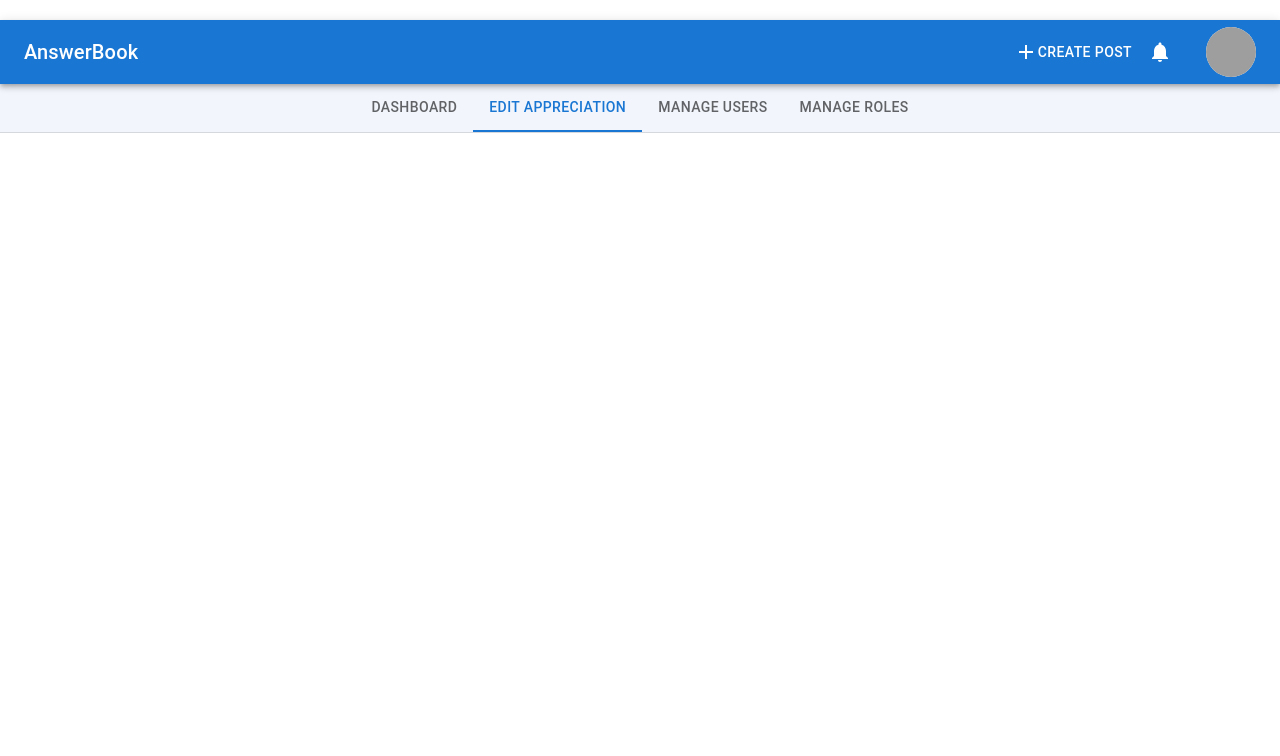
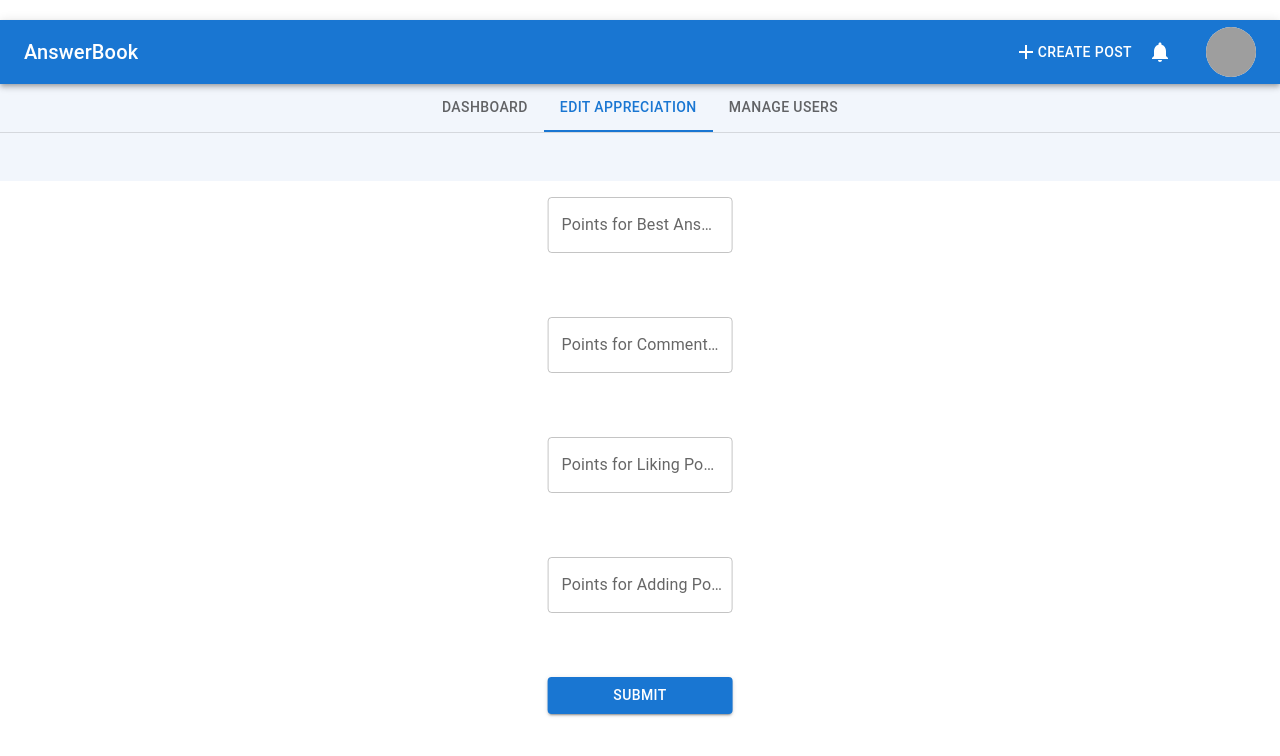
Before and after one commit to shivambhojani/AnserBook-UI, a React (Create React App) app: page /adminhome in a window 1280 px wide. Both pictures are taken after a click on the tab "EDIT APPRECIATION". Shown: the top 756 px of the page. Built offline with nearby package versions, Linux system fonts and the light colour scheme; grey boxes are pictures that could not be loaded.

Commit message:
Aman dev

```diff
--- a/src/components/Admin/AdminHome.tsx
+++ b/src/components/Admin/AdminHome.tsx
@@ -6,6 +6,8 @@ import TabList from "@mui/lab/TabList";
 import TabPanel from "@mui/lab/TabPanel";
 import "./AdminHome.css";
 import AdminDashboard from "./AdminDashboard";
+import AppreciationManage from "./AppreciationManage";
+import ProfileListing from "./ProfileListing";
 
 export default function AdminHome() {
   const [value, setValue] = React.useState("1");
@@ -23,13 +25,18 @@ export default function AdminHome() {
               <Tab label="Dashboard" value="1" />
               <Tab label="Edit Appreciation" value="2" />
               <Tab label="Manage Users" value="3" />
-              <Tab label="Manage Roles" value="4" />
             </TabList>
           </div>
         </Box>
         <TabPanel value="1">
           <AdminDashboard></AdminDashboard>
         </TabPanel>
+        <TabPanel value="2">
+          <AppreciationManage />
+        </TabPanel>
+        <TabPanel value="3">
+          <ProfileListing />
+        </TabPanel>
       </TabContext>
     </Box>
   );
--- /dev/null
+++ b/src/components/Admin/AppreciationManage.css
@@ -0,0 +1,32 @@
+.Box {
+  width: 30%;
+  position: relative;
+  text-align: center;
+  margin: auto;
+}
+
+.TextFields {
+  margin-top: 50px;
+}
+
+.InputLabel {
+  margin-top: 50px;
+}
+
+.ValueLabel {
+  position: relative;
+  text-align: center;
+  margin-top: 10px;
+}
+
+.KeyLabel {
+  align-items: cen;
+}
+
+.DivText {
+  border-bottom: 0.1px solid;
+  border-color: blueviolet;
+}
+.button-save {
+  top: 0px;
+}
--- /dev/null
+++ b/src/components/Admin/AppreciationManage.tsx
@@ -0,0 +1,118 @@
+import React from "react";
+import TextField from "@mui/material/TextField";
+import "./AppreciationManage.css";
+import Button from "@mui/material/Button";
+import Stack from "@mui/material/Stack";
+import Box from "@mui/material/Box";
+import { ReactElement } from "react";
+import { useState } from "react";
+
+let bestAnswerPoints: any; //Hook to store points
+let setBestAnswerPoints: any; //Hook to store points
+let commentPoints: any; //Hook to store points
+let setCommentPoints: any; //Hook to store points
+let likePoints: any; //Hook to store points
+let setLikePoints: any; //Hook to store points
+let postPoints: any; //Hook to store points
+let setPostPoints: any; //Hook to store points
+
+let editMode: any; //if the page is in editable mode
+let setEditMode: any; //change the value once the page changes the mode
+
+function AppreciationManage() {
+  [bestAnswerPoints, setBestAnswerPoints] = React.useState(false);
+  [commentPoints, setCommentPoints] = useState("");
+  [likePoints, setLikePoints] = useState("");
+  [postPoints, setPostPoints] = useState("");
+  [editMode, setEditMode] = useState("YES");
+
+  return (
+    <Box className="Box">
+      <BodyContent />
+    </Box>
+  );
+}
+
+const submitForm = (event: React.FormEvent<HTMLFormElement>) => {
+  // Preventing the page from reloading
+  event.preventDefault();
+  setEditMode("NO");
+};
+
+const BodyContent: React.FC = (): ReactElement => {
+  if (editMode === "NO") {
+    return (
+      <Stack spacing={4} className="TextFields">
+        <div className="DivText">
+          <label>Points for Best Answer</label>
+          <h2 className="ValueLabel">{bestAnswerPoints}</h2>
+        </div>
+        <div className="DivText">
+          <label>Points for Commenting</label>
+          <h2 className="ValueLabel">{commentPoints}</h2>
+        </div>
+        <div className="DivText">
+          <label>Points for Liking Posts</label>
+          <h2 className="ValueLabel">{likePoints}</h2>
+        </div>
+        <div>
+          <label>Points for Adding Posts</label>
+          <h2 className="ValueLabel">{postPoints}</h2>
+        </div>
+        <div>
+          <label>Points for Adding Posts</label>
+          <h2 className="ValueLabel">{postPoints}</h2>
+        </div>
+        <Button
+          variant="contained"
+          className="button-save"
+          onClick={() => {
+            setEditMode("YES");
+          }}
+        >
+          Edit
+        </Button>
+      </Stack>
+    );
+  }
+
+  return (
+    <form onSubmit={submitForm}>
+      <Stack spacing={8} className="TextFields">
+        <TextField
+          required
+          label="Points for Best Answer"
+          color="primary"
+          type="number"
+          onChange={(e) => setBestAnswerPoints(e.target.value)}
+        />
+        <TextField
+          required
+          label="Points for Commenting"
+          color="primary"
+          type="number"
+          onChange={(e) => setCommentPoints(e.target.value)}
+        />
+        <TextField
+          required
+          label="Points for Liking Posts"
+          color="primary"
+          type="number"
+          onChange={(e) => setLikePoints(e.target.value)}
+        />
+        <TextField
+          required
+          label="Points for Adding Posts"
+          color="primary"
+          type="number"
+          onChange={(e) => setPostPoints(e.target.value)}
+        />
+        <Button type="submit" variant="contained" className="button-save">
+          Submit
+        </Button>
+      </Stack>
+    </form>
+  );
+};
+
+export default AppreciationManage;
--- /dev/null
+++ b/src/components/Admin/ProfileListing.css
@@ -0,0 +1,12 @@
+.table-container {
+  width: 80%;
+  margin: auto;
+  height: 50%;
+  background-color: yellow;
+}
+
+.TextFields {
+  position: absolute;
+  left: 50%;
+  transform: translate(-50%, -10px);
+}
--- /dev/null
+++ b/src/components/Admin/ProfileListing.tsx
@@ -0,0 +1,110 @@
+import { useNavigate } from "react-router-dom";
+import { Box } from "@mui/system";
+import { useEffect, useState } from "react";
+import axios from "axios";
+import "./ProfileListing.css";
+import Table from "@mui/material/Table";
+import TableBody from "@mui/material/TableBody";
+import TableCell from "@mui/material/TableCell";
+import TableContainer from "@mui/material/TableContainer";
+import TableHead from "@mui/material/TableHead";
+import TableRow from "@mui/material/TableRow";
+import Paper from "@mui/material/Paper";
+import { TextField } from "@mui/material";
+
+export interface Profile {
+  id: string;
+  firstName: string;
+  lastName: string;
+  email: string;
+  title: string;
+  picture: string;
+}
+
+function ProfileListing() {
+  const navigate = useNavigate();
+
+  const [profiles, setProfiles] = useState<Profile[]>([]);
+  const [filteredProfile, setFilteredProfile] = useState<Profile[]>([]);
+
+  useEffect(() => {
+    axios
+      .get("https://tutorial4-api.herokuapp.com/api/users/")
+      .then(function (response) {
+        setProfiles(response.data.data);
+        setFilteredProfile(response.data.data);
+      })
+      .catch(function (error) {});
+  }, []);
+
+  const searchUsers = (searchValue: string) => {
+    if (searchValue !== "") {
+      const filtered = profiles.filter((item) => {
+        return (
+          item.firstName.toLowerCase().includes(searchValue.toLowerCase()) ||
+          item.lastName.toLowerCase().includes(searchValue.toLowerCase())
+        );
+      });
+
+      setFilteredProfile(filtered);
+    } else {
+      setFilteredProfile(profiles);
+    }
+  };
+
+  return (
+    <Box>
+      <TextField
+        type="text"
+        label="Search"
+        variant="outlined"
+        className="TextFields"
+        onChange={(e) => {
+          searchUsers(e.target.value);
+        }}
+      />
+      <TableContainer sx={{ width: "80%", margin: "auto" }} component={Paper}>
+        <Table sx={{ minWidth: 650 }} aria-label="simple table">
+          <TableHead>
+            <TableRow>
+              <TableCell>Id</TableCell>
+              <TableCell align="right">First Name</TableCell>
+              <TableCell align="right">Last Name</TableCell>
+              <TableCell align="right">Email</TableCell>
+              <TableCell align="right">Title</TableCell>
+              <TableCell align="right">Picture</TableCell>
+            </TableRow>
+          </TableHead>
+          <TableBody>
+            {filteredProfile.map((profile) => (
+              <TableRow
+                key={profile.id}
+                sx={{ "&:last-child td, &:last-child th": { border: 0 } }}
+                onClick={() => {
+                  navigate("/userprofile", {
+                    state: {
+                      id: profile.id,
+                    },
+                  });
+                }}
+              >
+                <TableCell component="th" scope="row">
+                  {profile.id}
+                </TableCell>
+                <TableCell align="right">{profile.firstName}</TableCell>
+                <TableCell align="right">{profile.lastName}</TableCell>
+                <TableCell align="right">{profile.email}</TableCell>
+                <TableCell align="right">{profile.title}</TableCell>
+                <TableCell align="right">
+                  <img src={profile.picture} alt="new" />
+                </TableCell>
+              </TableRow>
+            ))}
+          </TableBody>
+        </Table>
+      </TableContainer>
+    </Box>
+  );
+}
+
+export default ProfileListing;
```
Also changed, not shown: 1 other file (tests, documents, lock files or other folders).
